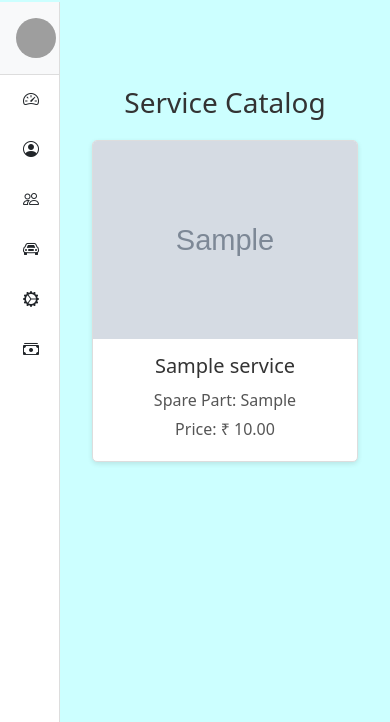
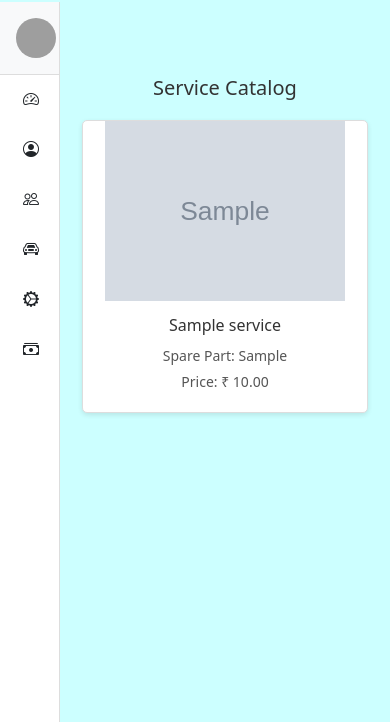
Before and after one commit to sps-projects11/quick-come, a Django app: page /admin/service/ in a window 390 px wide. Shown: the part 54-776 px from the top of the page. Run offline with Django 5.2, Linux system fonts and the light colour scheme; tables that the repository leaves empty hold one stand-in row (values such as "Sample post"); grey boxes marked "Sample" are stand-in pictures; some libraries are stand-ins or nearby versions; grey boxes are pictures that could not be loaded.

Commit message:
Add service creation functionality and enhance service catalog UI

```diff
--- a/qcome/services/service_service.py
+++ b/qcome/services/service_service.py
@@ -2,3 +2,12 @@ from ..models import User, ServiceCatalog
 
 def service_List():
     return ServiceCatalog.objects.filter(is_active=True).all()
+
+def service_create(user,service_name, service_image, spare_part, price):
+    ServiceCatalog.objects.create(
+        service_name = service_name,
+        service_image = service_image,
+        spare_part = spare_part,
+        price = price,
+        created_by = user,
+    )
--- a/qcome/templates/adminuser/service_catalog/service_catalog.html
+++ b/qcome/templates/adminuser/service_catalog/service_catalog.html
@@ -14,7 +14,9 @@
   <div id="services-list">
     {% for service in services %}
       <div class="service-item">
-              <img src="{{ service.service_image|default:'/static/all-Pictures/Feature boxes/location.jpg' }}" alt="{{ service.service_name }}" class="service-image">
+        <div class="service-image-container"
+             style="background-image: url('{{ service.service_image|default:'/static/all-Pictures/Feature boxes/location.jpg' }}');">
+        </div>
         <div class="service-details">
           <h3 class="service-name">{{ service.service_name }}</h3>
           <p class="service-spare-part">Spare Part: {{ service.spare_part }}</p>
@@ -30,7 +32,8 @@
 <style>
   /* Container styling */
   #services-container {
-    max-width: 1000px;
+    width: 100%;
+    max-width: 1200px;
     margin: 30px auto;
     padding: 20px;
   }
@@ -42,15 +45,14 @@
     color: #333;
   }
 
-  /* Services list grid */
+  /* Grid layout for service items */
   #services-list {
-    display: flex;
-    flex-wrap: wrap;
+    display: grid;
+    grid-template-columns: repeat(auto-fit, minmax(300px, 1fr));
     gap: 20px;
   }
 
   .service-item {
-    flex: 1 1 calc(33.333% - 20px);
     border: 1px solid #ddd;
     border-radius: 5px;
     overflow: hidden;
@@ -59,12 +61,16 @@
     display: flex;
     flex-direction: column;
     text-align: center;
+    box-sizing: border-box;
   }
 
-  .service-image {
+  /* Fixed-size container using background-image */
+  .service-image-container {
     width: 100%;
-    height: auto;
-    display: block;
+    height: 250px; /* For larger screens; adjust as needed */
+    background-size: contain;  /* Scale image to show full image */
+    background-repeat: no-repeat;
+    background-position: center;
   }
 
   .service-details {
@@ -84,16 +90,40 @@
     margin: 5px 0;
   }
 
-  /* Responsive adjustments */
-  @media (max-width: 768px) {
-    .service-item {
-      flex: 1 1 calc(50% - 20px);
+  /* Adjustments for medium screens (e.g., tablets) */
+  @media (max-width: 1024px) {
+    #services-list {
+      grid-template-columns: repeat(auto-fit, minmax(250px, 1fr));
+    }
+    .service-name {
+      font-size: 18px;
+    }
+    .service-spare-part,
+    .service-price {
+      font-size: 14px;
     }
   }
 
-  @media (max-width: 480px) {
-    .service-item {
-      flex: 1 1 100%;
+  /* Adjustments for small screens (e.g., 500px and below) */
+  @media (max-width: 500px) {
+    #services-list {
+      grid-template-columns: 1fr;
+    }
+    .service-image-container {
+      height: 180px; /* Reduced height for small screens */
+    }
+    #services-container {
+      padding: 10px;
+    }
+    #services-container h2 {
+      font-size: 20px;
+    }
+    .service-name {
+      font-size: 16px;
+    }
+    .service-spare-part,
+    .service-price {
+      font-size: 14px;
     }
   }
 </style>
--- a/qcome/views/manage_service_view.py
+++ b/qcome/views/manage_service_view.py
@@ -1,11 +1,15 @@
 from django.views import View
 from django.shortcuts import render, redirect
 from ..services import service_service
+from ..constants import Role
+import os
+import hashlib
+from django.conf import settings
+from django.http import HttpResponse
 
 class ManageServiceList(View):
     def get(self, request):
         service = service_service.service_List()
-        print(service)
         return render(request, 'adminuser/service_catalog/service_catalog.html',{'services':service})
 
 
@@ -14,7 +18,52 @@ class ManageServiceListCreate(View):
         return render(request, 'adminuser/service_catalog/service_catalog_from.html')
 
     def post(self, request):
-        return
+        user = request.user
+        if user.roles in (Role.ADMIN.value, Role.SUPER_ADMIN.value):
+            service_name = request.POST.get('service_name', '')
+            spare_part = request.POST.get('spare_part', '')
+            price = request.POST.get('price', '')
+
+            service_image_file = request.FILES.get('service_image')
+            service_image_path = ''  # Default to empty if no file is provided
+
+            if service_image_file:
+                # Define the static directory path where you want to save the image
+                static_upload_dir = os.path.join(settings.BASE_DIR, 'static', 'all-Pictures', 'uploads')
+                # Create the directory if it doesn't exist
+                if not os.path.exists(static_upload_dir):
+                    os.makedirs(static_upload_dir)
+
+                # Compute a hash of the file's content
+                md5_hash = hashlib.md5()
+                for chunk in service_image_file.chunks():
+                    md5_hash.update(chunk)
+                file_hash = md5_hash.hexdigest()
+
+                # Get the original file extension (e.g. .jpg, .png)
+                _, ext = os.path.splitext(service_image_file.name)
+                new_file_name = f"{file_hash}{ext}"
+                file_path = os.path.join(static_upload_dir, new_file_name)
+
+                # Check if a file with this hash already exists
+                if not os.path.exists(file_path):
+                    # Rewind the file pointer since we've read the file for hashing
+                    service_image_file.seek(0)
+                    # Save the file in chunks
+                    with open(file_path, 'wb+') as destination:
+                        for chunk in service_image_file.chunks():
+                            destination.write(chunk)
+
+                # Set the URL for the saved image (using static URL)
+                service_image_path = f'/static/all-Pictures/uploads/{new_file_name}'
+
+            # Save the service record using your service_create helper function
+            service_service.service_create(user, service_name, service_image_path, spare_part, price)
+            return redirect('manage_service_list')
+        else:
+            return HttpResponse("Unauthorized", status=403)
+
+
 
 class ManageServiceListUpdate(View):
     def get(self, request, service_id):
```
Also changed, not shown: static/all-Pictures/uploads/89a3ef28d8368a14b5a62d060acdac66.webp (added), static/all-Pictures/uploads/pngtree-rainbow-curves-abstract-colorful-background-image_2164067 - Copy.jpg (added). Lines whose indentation alone changed are shown as unchanged.
